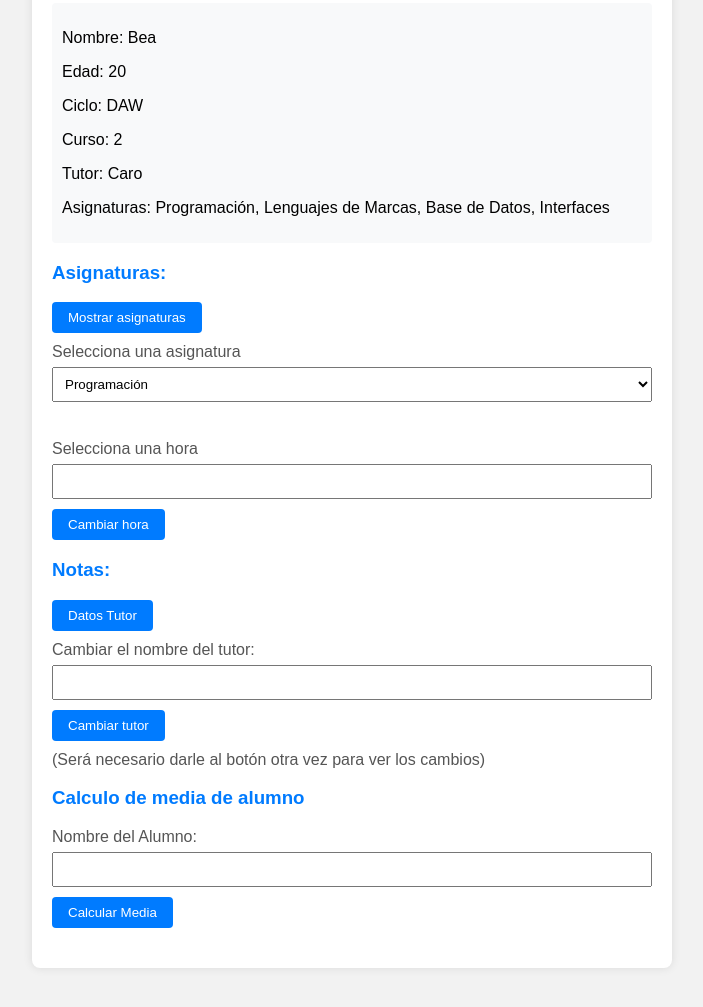
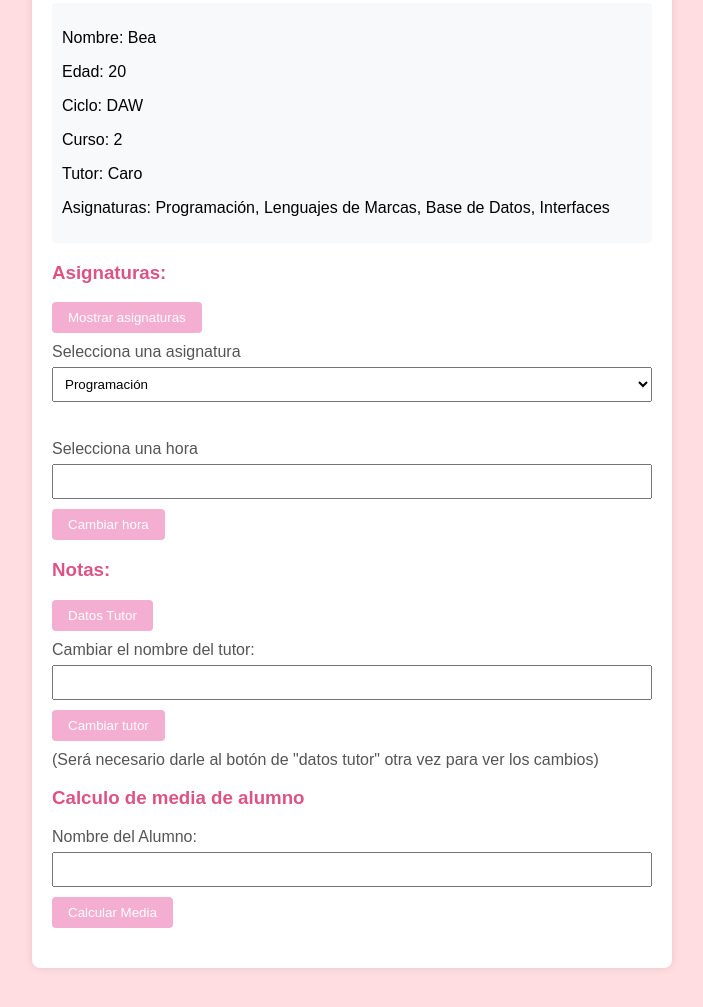
Before and after one commit to DaniIbanez99/Cliente, a plain HTML site: page Tema7/index.html in a window 1280 px wide. Shown: the part 635-1642 px from the top of the page, without its empty margins (288-991 px from the left). Drawn offline with Linux system fonts and the light colour scheme.

Commit message:
css hecho

```diff
--- a/Tema7/index.html
+++ b/Tema7/index.html
@@ -5,9 +5,9 @@
     <meta name="viewport" content="width=device-width, initial-scale=1.0">
     <title>Plataforma</title>
     <style>
-        body {
+         body {
     font-family: Arial, sans-serif;
-    background-color: #f2f2f2;
+    background-color: #ffdde1; /* Cambiado a un tono rosa claro */
     margin: 0;
     padding: 0;
 }
@@ -22,11 +22,11 @@
 }
 
 h2 {
-    color: #333;
+    color: #dd5484; /* Tono rosa oscuro */
 }
 
 h3 {
-    color: #007bff;
+    color: #dd5484; /* Tono rosa oscuro */
 }
 
 label {
@@ -36,16 +36,18 @@ label {
 }
 
 button {
-    background-color: #007bff;
+    background-color: #f3aed1; /* Tono rosa */
     color: #fff;
     padding: 8px 16px;
     border: none;
     border-radius: 4px;
     cursor: pointer;
+    transition: transform 0.6s; /* Agregado: transición de transformación */
 }
 
 button:hover {
-    background-color: #0056b3;
+    background-color: #dd5484; /* Tono rosa más oscuro al pasar el ratón */
+    transform: scale(1.20); /* Agregado: agranda el botón al pasar el ratón */
 }
 
 select,
@@ -87,7 +89,7 @@ li {
 }
 
 #mediaPorNombre {
-    color: #007bff;
+    color: #dd5484; /* Tono rosa oscuro */
     margin-top: 10px;
 }
     </style>
@@ -97,8 +99,7 @@ li {
         <h2>Información del Alumno</h2>
 
         <!-- Información de todos los alumnos -->
-<div id="informacionTodosAlumnos"></div>
-
+        <div id="informacionTodosAlumnos"></div>
 
         <h3>Asignaturas:</h3>
         <button onclick="mostrarAsignaturas()">Mostrar asignaturas</button>
@@ -124,7 +125,7 @@ li {
         <label>Cambiar el nombre del tutor:</label>
         <input type="text" id="tutor">
         <button onclick="cambiarTutor()">Cambiar tutor</button><br>
-        <label>(Será necesario darle al botón otra vez para ver los cambios)</label>
+        <label>(Será necesario darle al botón de "datos tutor" otra vez para ver los cambios)</label>
 
         <h3>Calculo de media de alumno</h3>
         <label for="nombreAlumno">Nombre del Alumno:</label>
```
